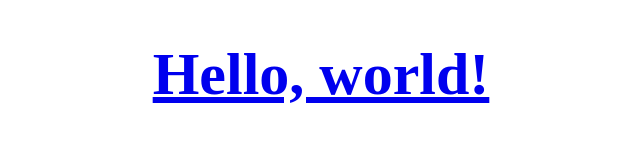
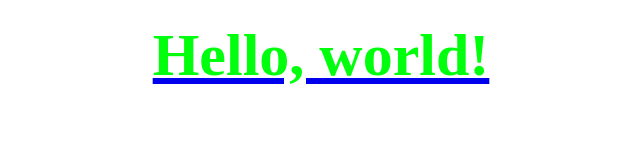
Before and after one commit to Nicothekiller/coursera-js, a plain HTML site: page site/index.html in a window 1280 px wide. Shown: the whole page, without its empty margins (319-959 px from the left). Drawn offline with Linux system fonts and the light colour scheme.

Commit message:
css stylesheet

```diff
--- /dev/null
+++ b/site/css/style.css
@@ -0,0 +1,5 @@
+.centerGreen {
+    color: rgb(0, 255, 13);
+    font-size: 60px;
+    text-align: center;
+}
--- a/site/index.html
+++ b/site/index.html
@@ -6,18 +6,13 @@
         <title>Hello, world!</title>
         <meta name="description" content="">
         <meta name="viewport" content="width=device-width, initial-scale=1">
-        <link rel="stylesheet" href="">
-        <style>
-        h1 {
-            color: rgb(0, 255, 13);
-            font-size: 60px;
-            text-align: center;
-        }
-        </style>
+        <link rel="stylesheet" href="css/style.css">
     </head>
     <body>
         <h1>
-            <a target="_blank;" href="https://www.youtube.com/watch?v=QCXmUplRd_M"><div>Hello, world!</div></a>
+            <a target="_blank;" href="https://www.youtube.com/watch?v=QCXmUplRd_M">
+                <div class="centerGreen">Hello, world!</div>
+            </a>
         </h1>
         <script src="" async defer></script>
     </body>
```
